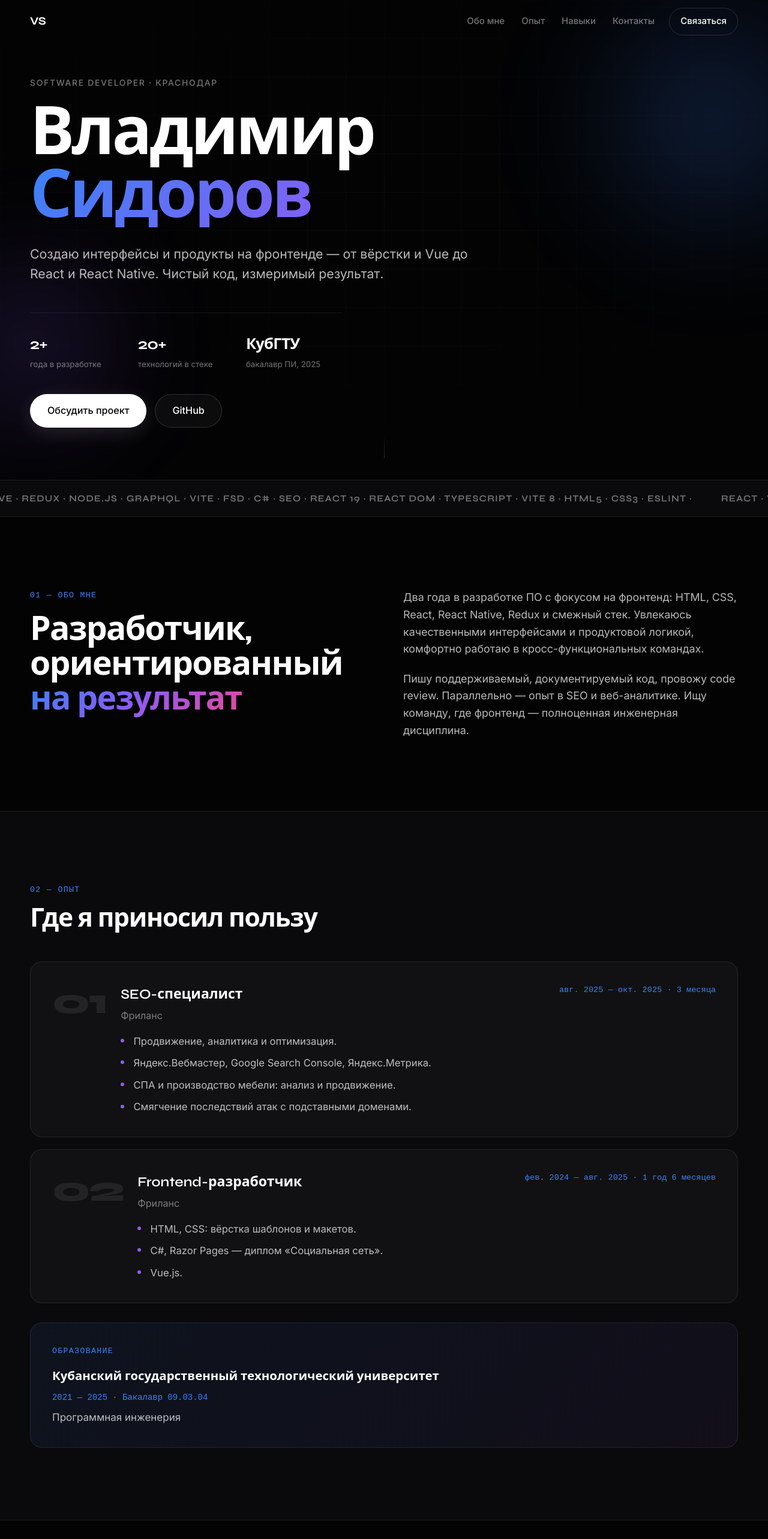
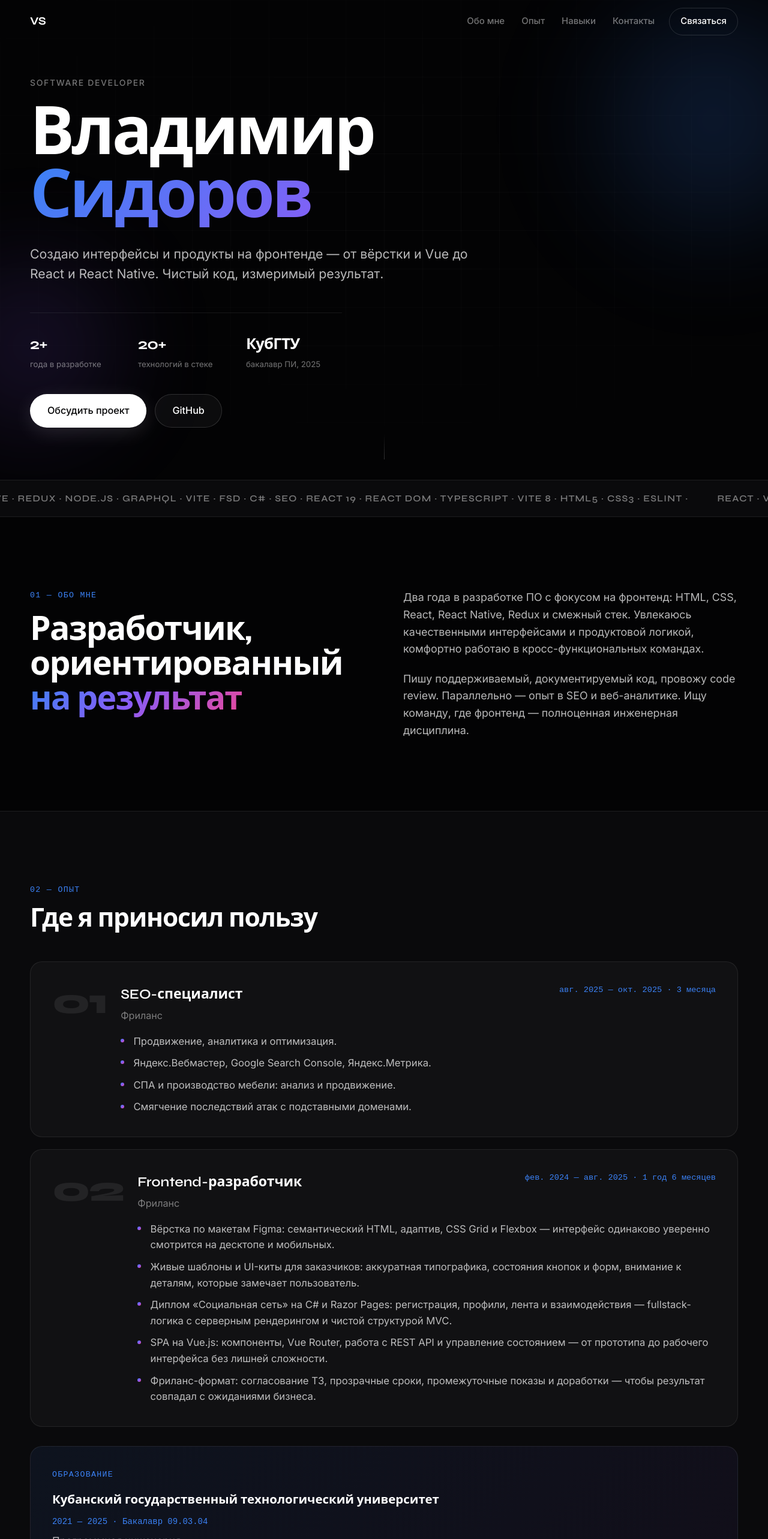
Before and after one commit to chavcha/visitka, a React (Vite) app: page / in a window 1280 px wide. Shown: the top 2566 px of the page at 60% size. Built offline with nearby package versions, Linux system fonts and the light colour scheme.

Commit message:
Update hero, contacts (Anapa), and experience details

```diff
--- a/index.html
+++ b/index.html
@@ -6,7 +6,7 @@
     <meta name="viewport" content="width=device-width, initial-scale=1.0" />
     <meta
       name="description"
-      content="Владимир Сидоров — Software Developer, Краснодар. Фронтенд (React, Vue), фриланс, SEO-проекты. КубГТУ, программная инженерия."
+      content="Владимир Сидоров — Software Developer, Анапа. Фронтенд (React, Vue), фриланс, SEO-проекты. КубГТУ, программная инженерия."
     />
     <meta property="og:title" content="Владимир Сидоров — Software Developer" />
     <meta
@@ -30,7 +30,7 @@
         "email": "waldemar.vs@yandex.ru",
         "address": {
           "@type": "PostalAddress",
-          "addressLocality": "Краснодар",
+          "addressLocality": "Анапа",
           "addressCountry": "RU"
         },
         "sameAs": ["https://github.com/chavcha"],
--- a/src/App.tsx
+++ b/src/App.tsx
@@ -44,9 +44,11 @@ const EXPERIENCE = [
     period: 'фев. 2024 — авг. 2025',
     duration: '1 год 6 месяцев',
     highlights: [
-      'HTML, CSS: вёрстка шаблонов и макетов.',
-      'C#, Razor Pages — диплом «Социальная сеть».',
-      'Vue.js.',
+      'Вёрстка по макетам Figma: семантический HTML, адаптив, CSS Grid и Flexbox — интерфейс одинаково уверенно смотрится на десктопе и мобильных.',
+      'Живые шаблоны и UI-киты для заказчиков: аккуратная типографика, состояния кнопок и форм, внимание к деталям, которые замечает пользователь.',
+      'Диплом «Социальная сеть» на C# и Razor Pages: регистрация, профили, лента и взаимодействия — fullstack-логика с серверным рендерингом и чистой структурой MVC.',
+      'SPA на Vue.js: компоненты, Vue Router, работа с REST API и управление состоянием — от прототипа до рабочего интерфейса без лишней сложности.',
+      'Фриланс-формат: согласование ТЗ, прозрачные сроки, промежуточные показы и доработки — чтобы результат совпадал с ожиданиями бизнеса.',
     ],
   },
 ] as const
@@ -110,7 +112,7 @@ function App() {
           </div>
 
           <div className="hero__content container">
-            <p className="hero__label">Software Developer · Краснодар</p>
+            <p className="hero__label">Software Developer</p>
             <h1 id="hero-title" className="hero__title">
               <span className="hero__line">Владимир</span>
               <span className="hero__line hero__line--accent">Сидоров</span>
@@ -320,7 +322,7 @@ function App() {
                 </li>
                 <li>
                   <span className="contact__label">Город</span>
-                  <span>Краснодар, Россия</span>
+                  <span>Анапа, Россия</span>
                 </li>
                 <li>
                   <span className="contact__label">GitHub</span>
```
